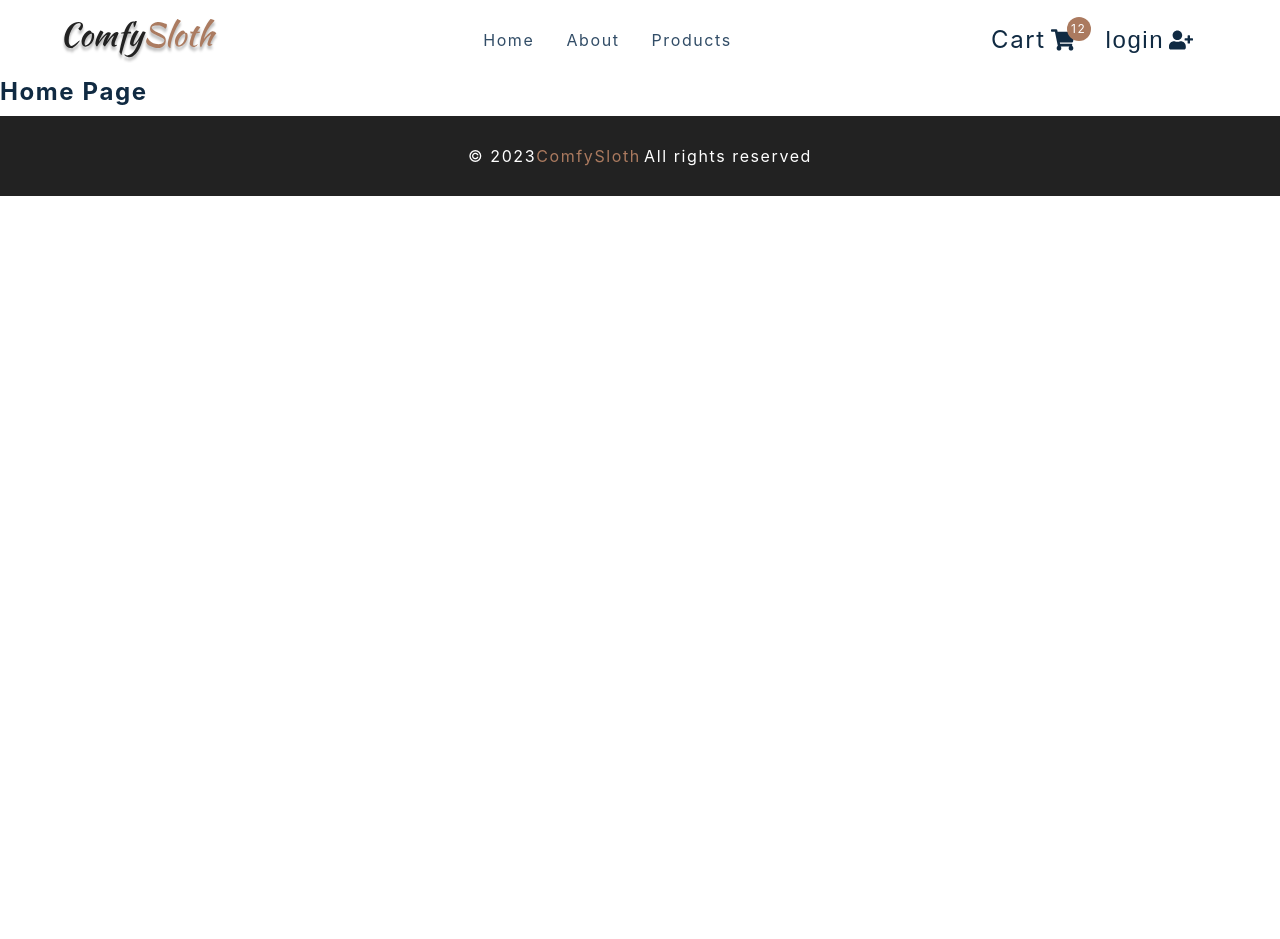
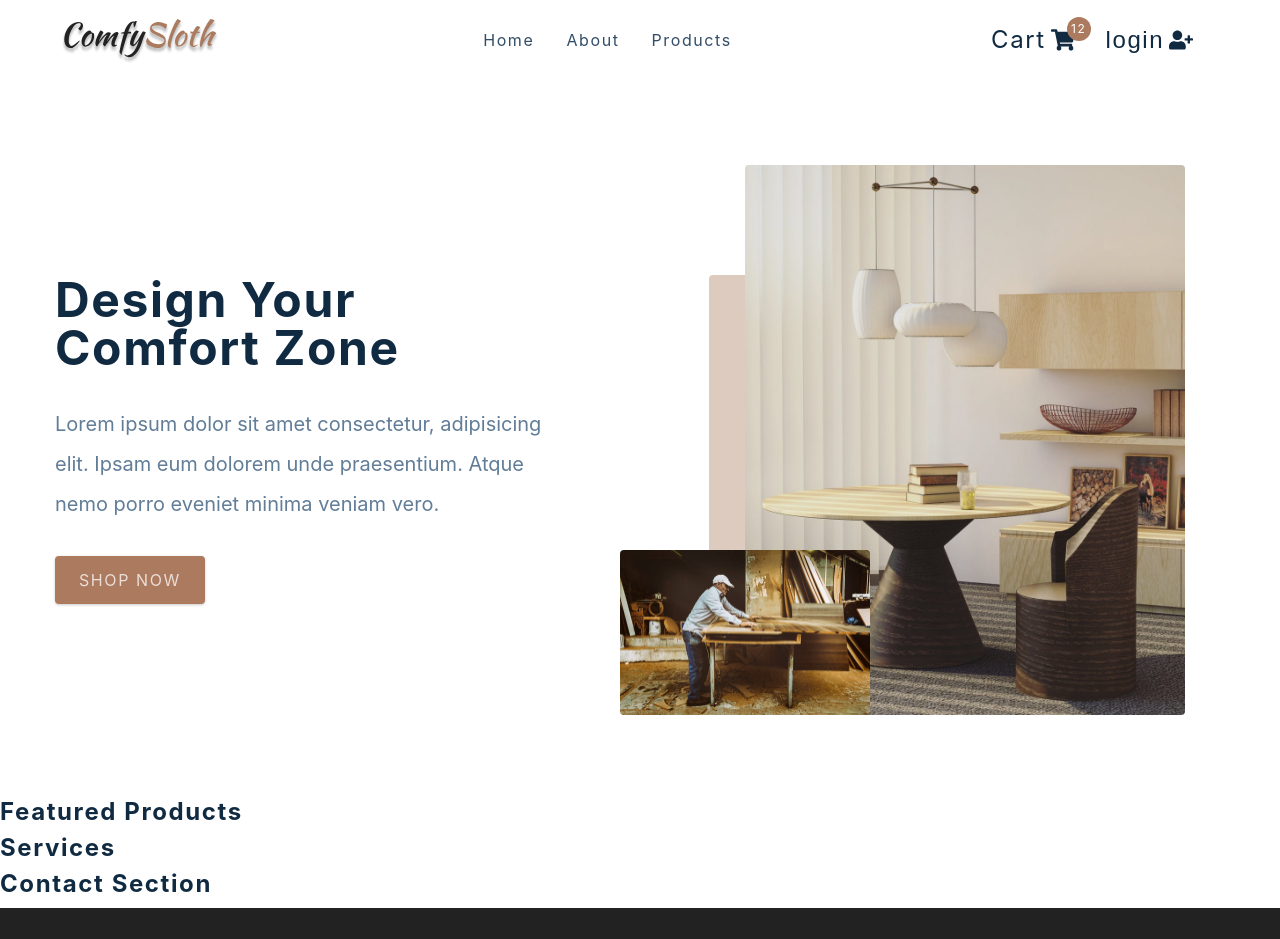
Before and after one commit to DoychinAlexandrov/Comfy-Sloth, a React (Create React App) app: page / in a window 1280 px wide. Shown: the top 939 px of the page. Before the commit the page ends 800 px from the top, so only its background shows below. Built offline with nearby package versions, Linux system fonts and the light colour scheme; the HTML template or start-up script is replaced by a standard one.

Commit message:
added homePage hero

```diff
--- a/src/components/Hero.js
+++ b/src/components/Hero.js
@@ -5,7 +5,27 @@
 import heroBcg2 from '../assets/hero-bcg-2.jpeg'
 
 const Hero = () => {
-  return <h4>hero</h4>
+  return (
+    <Wrapper className='section-center'>
+      <article className='content'>
+        <h1>
+          design your <br />
+          comfort zone
+        </h1>
+        <p>
+          Lorem ipsum dolor sit amet consectetur, adipisicing elit. Ipsam eum dolorem unde praesentium. Atque nemo porro eveniet minima veniam vero.
+        </p>
+        <Link to='/products' className='btn hero-btn'>
+          shop now
+        </Link>
+      </article>
+      <article className='img-container'>
+        <img src={heroBcg} alt="nice-table" className='main-img' />
+        <img src={heroBcg2} alt="person working" className='accent-img' />
+      </article>
+
+    </Wrapper>
+  )
 }
 
 const Wrapper = styled.section`
--- a/src/pages/HomePage.js
+++ b/src/pages/HomePage.js
@@ -1,7 +1,14 @@
 import React from 'react'
 import { FeaturedProducts, Hero, Services, Contact } from '../components'
 const HomePage = () => {
-  return <h4>home page</h4>
+  return (
+    <main>
+      <Hero />
+      <FeaturedProducts />
+      <Services />
+      <Contact />
+    </main>
+  )
 }
 
 export default HomePage
```
